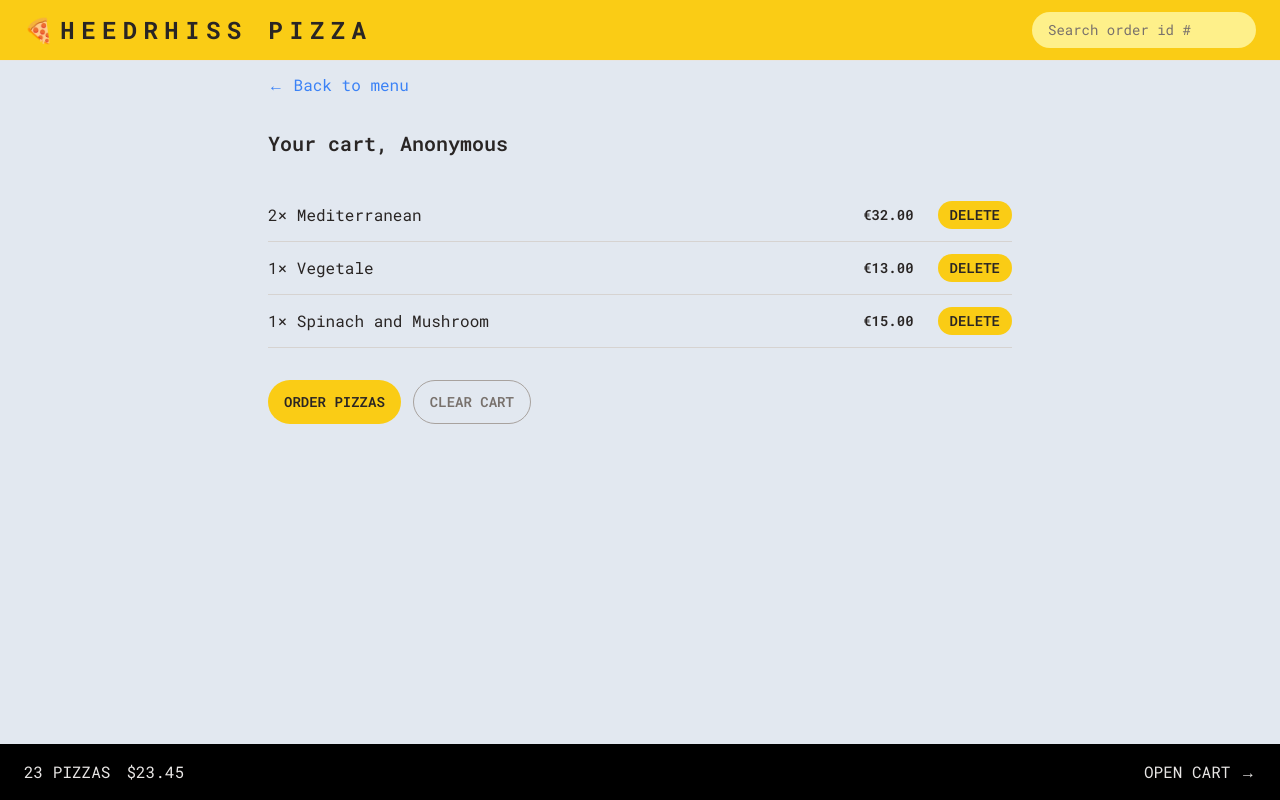
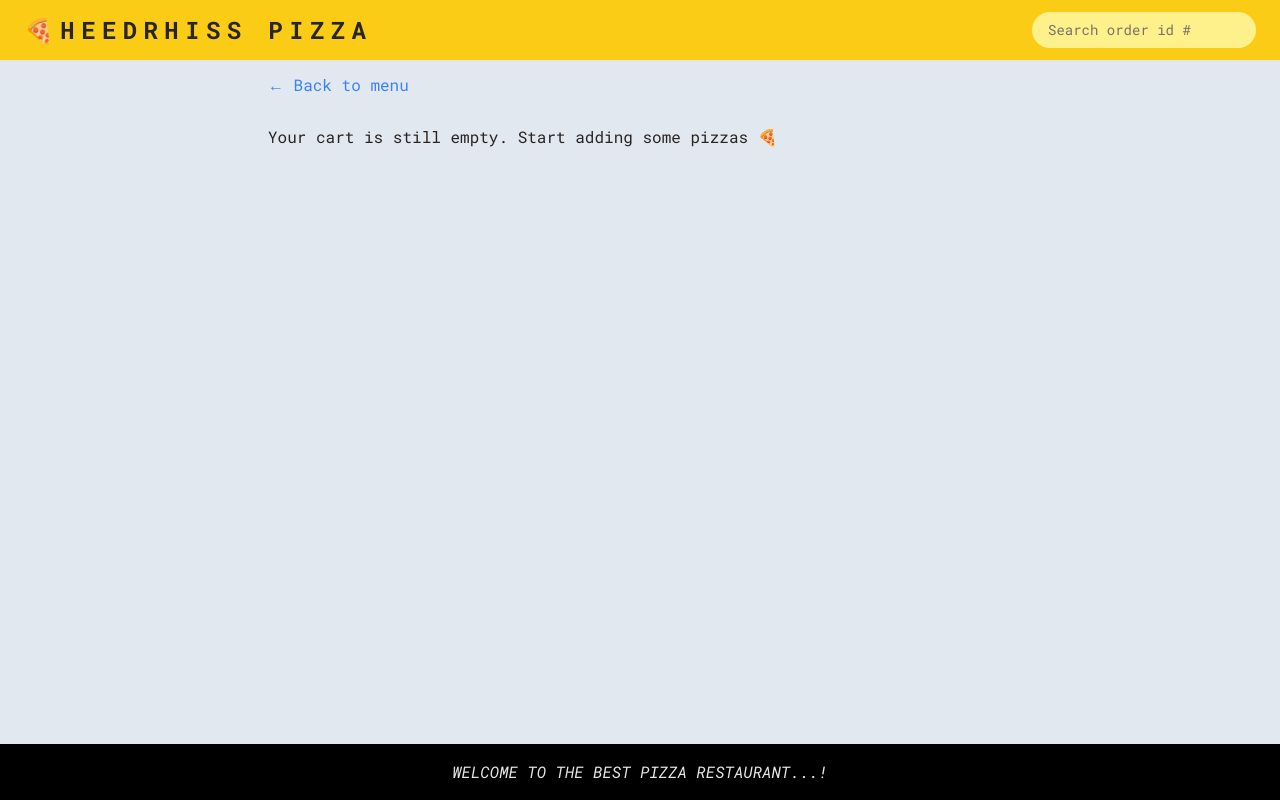
Before and after one commit to heedrhiss/heedrhiss_pizza, a React (Vite) app: page /cart in a window 1280 px wide. Built offline with nearby package versions, Linux system fonts and the light colour scheme.

Commit message:
cartReducer

```diff
--- a/prettier.config.cjs
+++ b/prettier.config.cjs
@@ -1,3 +1,3 @@
-module.exports = {
-    "plugins": [require("prettier-plugin-tailwindcss")],
-  }
+{
+  "plugins": ["prettier-plugin-tailwindcss"]
+}
--- a/src/features/cart/Cart.jsx
+++ b/src/features/cart/Cart.jsx
@@ -1,35 +1,17 @@
-import { useSelector } from 'react-redux';
+import { useDispatch, useSelector } from 'react-redux';
 import Button from '../ui/Button';
 import LinkButton from '../ui/LinkButton';
 import CartItem from './CartItem';
+import EmptyCart from './EmptyCart';
+import { clearCart } from './CartSlice';
 
-const fakeCart = [
-  {
-    pizzaId: 12,
-    name: 'Mediterranean',
-    quantity: 2,
-    unitPrice: 16,
-    totalPrice: 32,
-  },
-  {
-    pizzaId: 6,
-    name: 'Vegetale',
-    quantity: 1,
-    unitPrice: 13,
-    totalPrice: 13,
-  },
-  {
-    pizzaId: 11,
-    name: 'Spinach and Mushroom',
-    quantity: 1,
-    unitPrice: 15,
-    totalPrice: 15,
-  },
-];
 
 function Cart() {
-  const cart = fakeCart;
+  const cart = useSelector(state=> state.cart.cart);
   const username = useSelector(state=> state.user.username)
+  const dispatch = useDispatch()
+
+  if(cart.length === 0) return <EmptyCart/>
 
   return (
     <div>
@@ -40,7 +22,7 @@ function Cart() {
       <div className='flex space-x-3'>
 
         <Button to="/order/new" type='primary'>Order pizzas</Button>
-        <Button type="secondary">Clear Cart</Button>
+        <Button type="secondary" onClick={()=> dispatch(clearCart())}>Clear Cart</Button>
       </div>
     </div>
   );
--- a/src/features/cart/CartItem.jsx
+++ b/src/features/cart/CartItem.jsx
@@ -1,7 +1,8 @@
-import Button from "../ui/Button";
 import { formatCurrency } from "../utilities/helpers";
+import DeleteButton from "../ui/DeleteButton";
 
 function CartItem({ item }) {
+
   const { pizzaId, name, quantity, totalPrice } = item;
 
   return (
@@ -11,7 +12,7 @@ function CartItem({ item }) {
       </p>
       <div className="flex items-center justify-between sm:gap-6">
         <p className="text-sm font-semibold">{formatCurrency(totalPrice)}</p>
-        <Button type="small">Delete</Button>
+        <DeleteButton pizzaId={pizzaId}/>
       </div>
     </li>
   );
--- a/src/features/cart/CartOverview.jsx
+++ b/src/features/cart/CartOverview.jsx
@@ -1,11 +1,20 @@
+import { useSelector } from "react-redux";
 import { Link } from "react-router-dom";
+import { getTotalPizza, getTotalPrice } from "./CartSlice";
+import { formatCurrency } from "../utilities/helpers";
 
 function CartOverview() {
+  const totalPizza = useSelector(getTotalPizza)
+  const totalPrice = useSelector(getTotalPrice);
+
+  if(!totalPizza) return(
+    <div className="italic text-center text-xs bg-black px-4 py-4 sm:text-sm uppercase text-stone-200 sm:px-6 md:text-base">Welcome to the best pizza Restaurant...!</div>
+  )
   return (
     <div className="flex items-center justify-between bg-black px-4 py-4 text-sm uppercase text-stone-200 sm:px-6 md:text-base">
       <p className="space-x-4">
-        <span>23 pizzas</span>
-        <span>$23.45</span>
+        <span>{totalPizza} pizzas</span>
+        <span>{formatCurrency(totalPrice)}</span>
       </p>
       <Link to= "/cart">Open cart &rarr;</Link>
     </div>
--- /dev/null
+++ b/src/features/cart/CartSlice.js
@@ -0,0 +1,39 @@
+import { createSlice } from "@reduxjs/toolkit"
+import { act } from "react"
+
+const initialState = {
+    cart: [ ]
+}
+
+const cartSlice = createSlice({
+    name: 'cart',
+    initialState,
+    reducers: {
+        addItem(state, action){
+        state.cart.push(action.payload)
+        },
+        delItem(state, action){
+        state.cart = state.cart.filter((item) => item.pizzaId !== action.payload)
+        },
+        incQuantity(state, action){
+        const item = state.cart.find((item) => item.pizzaId === action.payload)
+        item.quantity++;
+        item.totalPrice = item.quantity * item.unitPrice;
+        },
+        decQuantity(state, action){
+        const item = state.cart.find((item) => item.pizzaId === action.payload)
+        item.quantity--;
+        item.totalPrice = item.quantity * item.unitPrice;
+        },
+        clearCart(state){
+            state.cart= []
+        }
+    }
+});
+
+export  const getTotalPizza = (state) => state.cart.cart.reduce((sum , item) => sum + item.quantity, 0)
+export  const getTotalPrice = (state) => state.cart.cart.reduce((sum , item) => sum + item.totalPrice, 0)
+export const getCartQuantity = (id) => (state) => state.cart.cart.find(item => item.pizzaId === id)?.quantity ?? 0 ;
+
+export const {addItem, delItem, incQuantity, decQuantity, clearCart} = cartSlice.actions;
+export default cartSlice.reducer;
--- a/src/features/cart/EmptyCart.jsx
+++ b/src/features/cart/EmptyCart.jsx
@@ -1,11 +1,11 @@
-import { Link } from 'react-router-dom';
+import LinkButton from '../ui/LinkButton';
 
 function EmptyCart() {
   return (
     <div>
-      <Link to="/menu">&larr; Back to menu</Link>
+      <LinkButton to="/menu">&larr; Back to menu</LinkButton>
 
-      <p>Your cart is still empty. Start adding some pizzas :)</p>
+      <p className='my-7'>Your cart is still empty. Start adding some pizzas 🍕</p>
     </div>
   );
 }
--- a/src/features/menu/MenuItem.jsx
+++ b/src/features/menu/MenuItem.jsx
@@ -1,9 +1,26 @@
+import { useDispatch, useSelector } from "react-redux";
 import Button from "../ui/Button";
 import { formatCurrency } from "../utilities/helpers";
+import { addItem, getCartQuantity } from "../cart/CartSlice";
+import DeleteButton from "../ui/DeleteButton";
+
+
 
 function MenuItem({ pizza }) {
+  const dispatch = useDispatch()
   const { id, name, unitPrice, ingredients, soldOut, imageUrl } = pizza;
-
+  function handleAdd(){
+    const newItem = {
+      pizzaId: id,
+      name,
+      quantity: 1,
+      unitPrice,
+      totalPrice: unitPrice * 1
+    }
+   dispatch(addItem(newItem))
+  }
+  const getQuantity = useSelector(getCartQuantity(id));
+  const isInCart = getQuantity > 0;
   return (
     <li className="flex gap-4 py-2">
       <img src={imageUrl} alt={name} className={`h-28 ${soldOut ? 'opacity-80 grayscale':""}`}/>
@@ -11,11 +28,14 @@ function MenuItem({ pizza }) {
         <p className="font-semibold">{name}</p>
         <p className="capitalize italic">{ingredients.join(', ')}</p>
         <div className="flex items-center justify-between text-md font-medium mt-auto">
+
+
           {!soldOut ? <>
           <p>{formatCurrency(unitPrice)}</p>
-          <Button type="small">Add to Cart</Button>
+          {isInCart ? <DeleteButton pizzaId={id}/> :
+          <Button type="small" onClick={handleAdd}>Add to Cart</Button>}
           </>
-           : <p className="text-stone-500">Sold out</p>}
+           : <Button type="secondary">Sold Out</Button>}
         </div>
       </div>
     </li>
--- a/src/features/ui/Button.jsx
+++ b/src/features/ui/Button.jsx
@@ -1,6 +1,6 @@
 import { Link } from "react-router-dom"
 
-function Button({disabled, children, to, type}) {
+function Button({disabled, children, to, type, onClick}) {
     const base = "bg-yellow-400 text-sm inline-block uppercase font-semibold rounded-full hover:bg-yellow-300 transition-all duration-300 hover:scale-95 focus:outline-none focus:ring focus:ring-offset-2 focus:ring-yellow-300 focus:bg-yellow-300 disabled:bg-red-400 disabled:cursor-progress"
 
     const styles = {
@@ -13,7 +13,7 @@ function Button({disabled, children, to, type}) {
     if(to) return <Link to={to} className={className}>{children}</Link>
 
     return (
-        <button className={className} disabled={disabled}>{children}</button>
+        <button className={className} onClick={onClick} disabled={disabled}>{children}</button>
     )
 }
 
--- /dev/null
+++ b/src/features/ui/DeleteButton.jsx
@@ -0,0 +1,13 @@
+import { useDispatch } from "react-redux";
+import Button from "./Button"
+import { delItem } from "../cart/CartSlice";
+
+function DeleteButton({pizzaId}) {
+    const dispatch = useDispatch();
+
+    return (
+        <Button type="small" onClick={()=> dispatch(delItem(pizzaId))}>Delete</Button>
+    )
+}
+
+export default DeleteButton
--- a/src/features/user/CreateUser.jsx
+++ b/src/features/user/CreateUser.jsx
@@ -12,6 +12,7 @@ function CreateUser() {
   function handleSubmit(e) {
     e.preventDefault();
     if(!username) return;
+
     dispatch(updateName(username))
     navigate('/menu');
 
--- a/src/store.js
+++ b/src/store.js
@@ -1,9 +1,11 @@
 import { configureStore } from "@reduxjs/toolkit";
 import userSlice from "./features/user/userSlice";
+import CartSlice from "./features/cart/CartSlice";
 
 const store = configureStore({
     reducer: {
-        user: userSlice
+        user: userSlice,
+        cart: CartSlice
     }
 })
 
```
